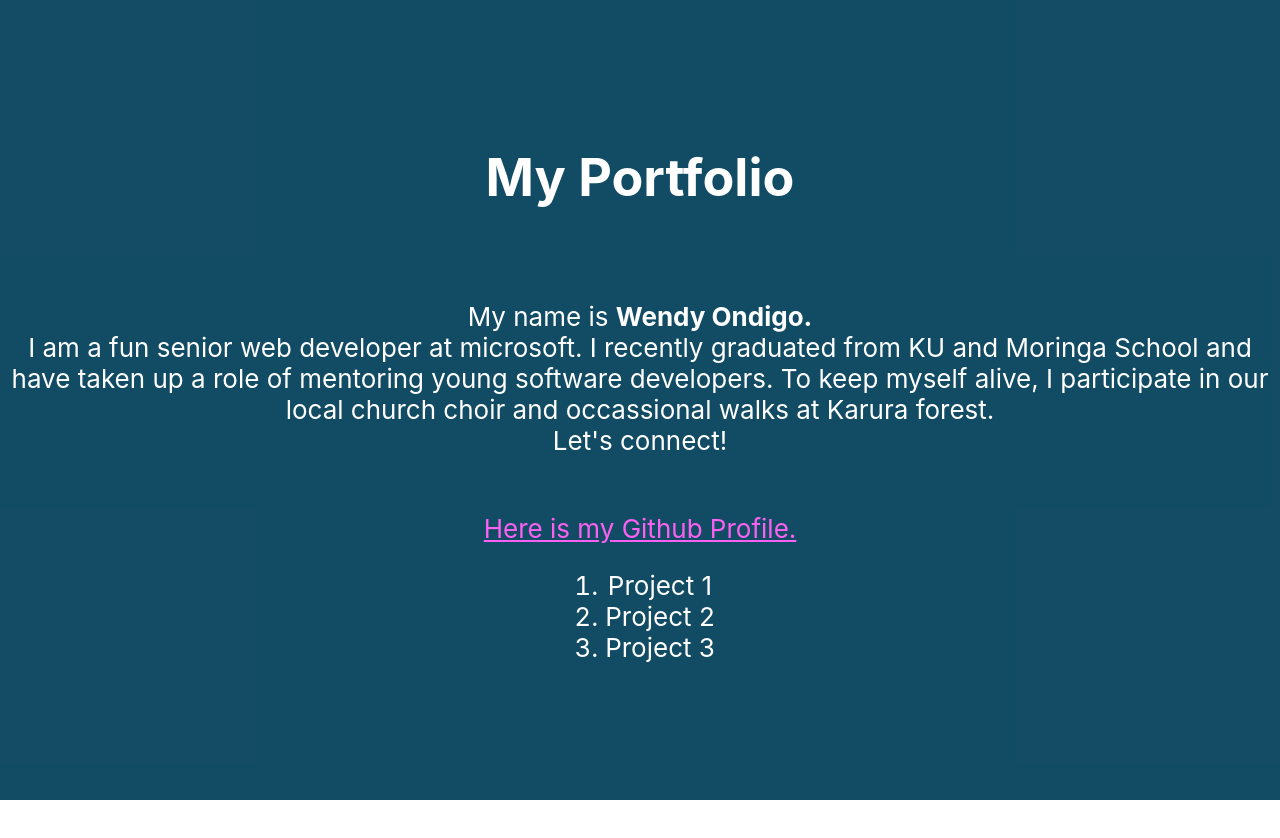
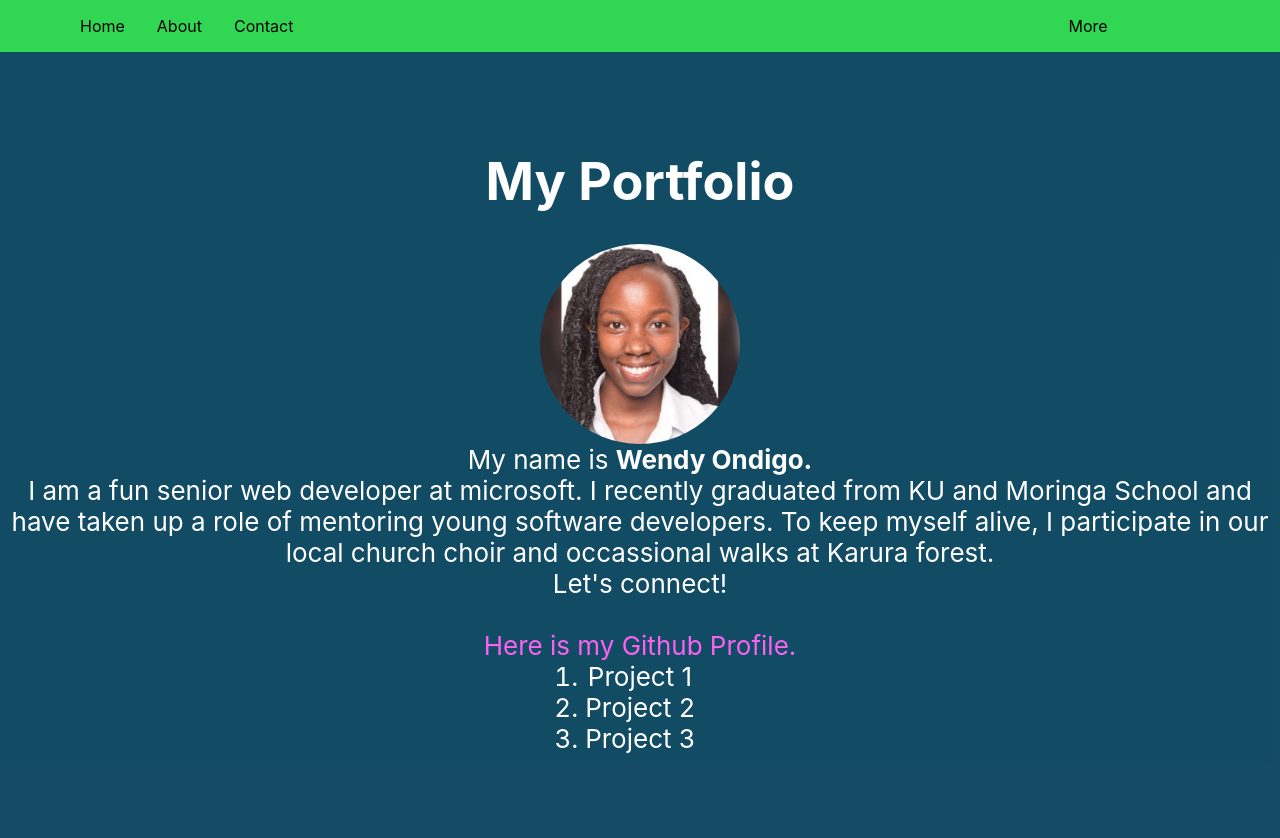
Before and after one commit to OndigoWendy/Project1-B, a React (Create React App) app: page / in a window 1280 px wide. Shown: the top 838 px of the page. Before the commit the page ends 816 px from the top, so only its background shows below. Built offline with nearby package versions, Linux system fonts and the light colour scheme.

Commit message:
Added Nav bar

```diff
--- a/src/App.css
+++ b/src/App.css
@@ -5,6 +5,12 @@
 .App-logo {
   height: 40vmin;
   pointer-events: none;
+}
+.logo {
+  width: 200px;
+  aspect-ratio: 1 / 1;
+  object-fit: cover;
+  border-radius: 50%;
 }
 
 @media (prefers-reduced-motion: no-preference) {
--- a/src/App.js
+++ b/src/App.js
@@ -1,12 +1,15 @@
-import logo from './logo.svg';
+import Wendy_Profile from './Wendy_Profile.jpg';
 import './App.css';
+import { Navbar } from './components/Navbar';
 
 function App() {
   return (
     <div className="App">
+        <Navbar />
       <header className="App-header">
         <h1>My Portfolio</h1>
         <br></br>
+        <img src={Wendy_Profile} alt="logo" className='logo'/>
         <p> My name is <b>Wendy Ondigo.</b>
           <br></br>
           I am a fun senior web developer at microsoft. I recently graduated from KU and Moringa School and have taken up a role of mentoring young software developers.
--- /dev/null
+++ b/src/components/Navbar/index.js
@@ -0,0 +1,18 @@
+import React from "react";
+import "./navbar.css";
+export const Navbar = () => {
+  return (
+    <nav>
+      <div className="navbar">
+        <div className="left">
+          <ul>
+            <li><a href="/">Home</a> </li>
+            <li><a href="/about">About</a> </li>
+            <li><a href="/contact">Contact</a> </li>
+          </ul>
+        </div>
+        <div className="right">More</div>
+      </div>
+    </nav>
+  );
+};
--- /dev/null
+++ b/src/components/Navbar/navbar.css
@@ -0,0 +1,42 @@
+nav {
+  width: 100%;
+  background-color: #31d652;
+  color: #000;
+}
+.navbar {
+  width: 90%;
+  margin: auto;
+  display: flex;
+  justify-content: space-between;
+  align-self: center;
+}
+.left {
+  width: 70vw;
+  display: flex;
+  align-items: center;
+}
+.right {
+  width: 20vw;
+}
+.right,
+.left ul {
+  display: flex;
+  align-items: center;
+  justify-content: space-around;
+  list-style-type: none;
+}
+.left li {
+  padding: 1em;
+  cursor: pointer;
+}
+li:hover {
+  background-color: #03405aef;
+  color: #ffffff;
+  /* transform: scale(1.2); */
+}
+.right {
+  text-align: center;
+}
+.something {
+  color: #fff;
+}
--- a/src/index.css
+++ b/src/index.css
@@ -1,13 +1,24 @@
+*,
+*::after,
+*::before {
+  margin: 0;
+  padding: 0;
+  box-sizing: border-box;
+}
 body {
   margin: 0;
-  font-family: -apple-system, BlinkMacSystemFont, 'Segoe UI', 'Roboto', 'Oxygen',
-    'Ubuntu', 'Cantarell', 'Fira Sans', 'Droid Sans', 'Helvetica Neue',
+  font-family: -apple-system, BlinkMacSystemFont, "Segoe UI", "Roboto", "Oxygen",
+    "Ubuntu", "Cantarell", "Fira Sans", "Droid Sans", "Helvetica Neue",
     sans-serif;
   -webkit-font-smoothing: antialiased;
   -moz-osx-font-smoothing: grayscale;
 }
 
 code {
-  font-family: source-code-pro, Menlo, Monaco, Consolas, 'Courier New',
+  font-family: source-code-pro, Menlo, Monaco, Consolas, "Courier New",
     monospace;
 }
+a {
+  text-decoration: none;
+  color: inherit;
+}
```
Also changed, not shown: src/Wendy_Profile.jpg (added).
